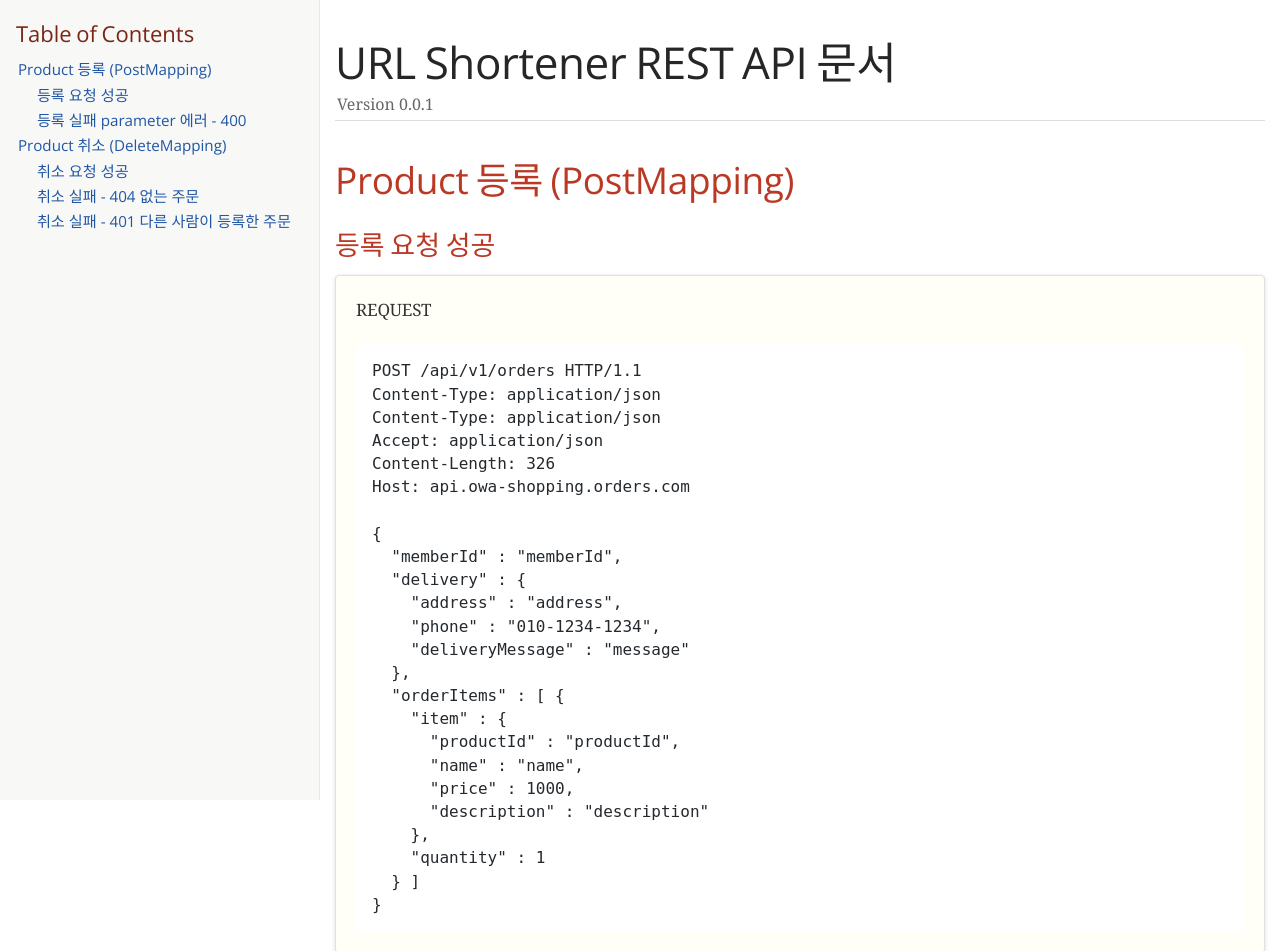
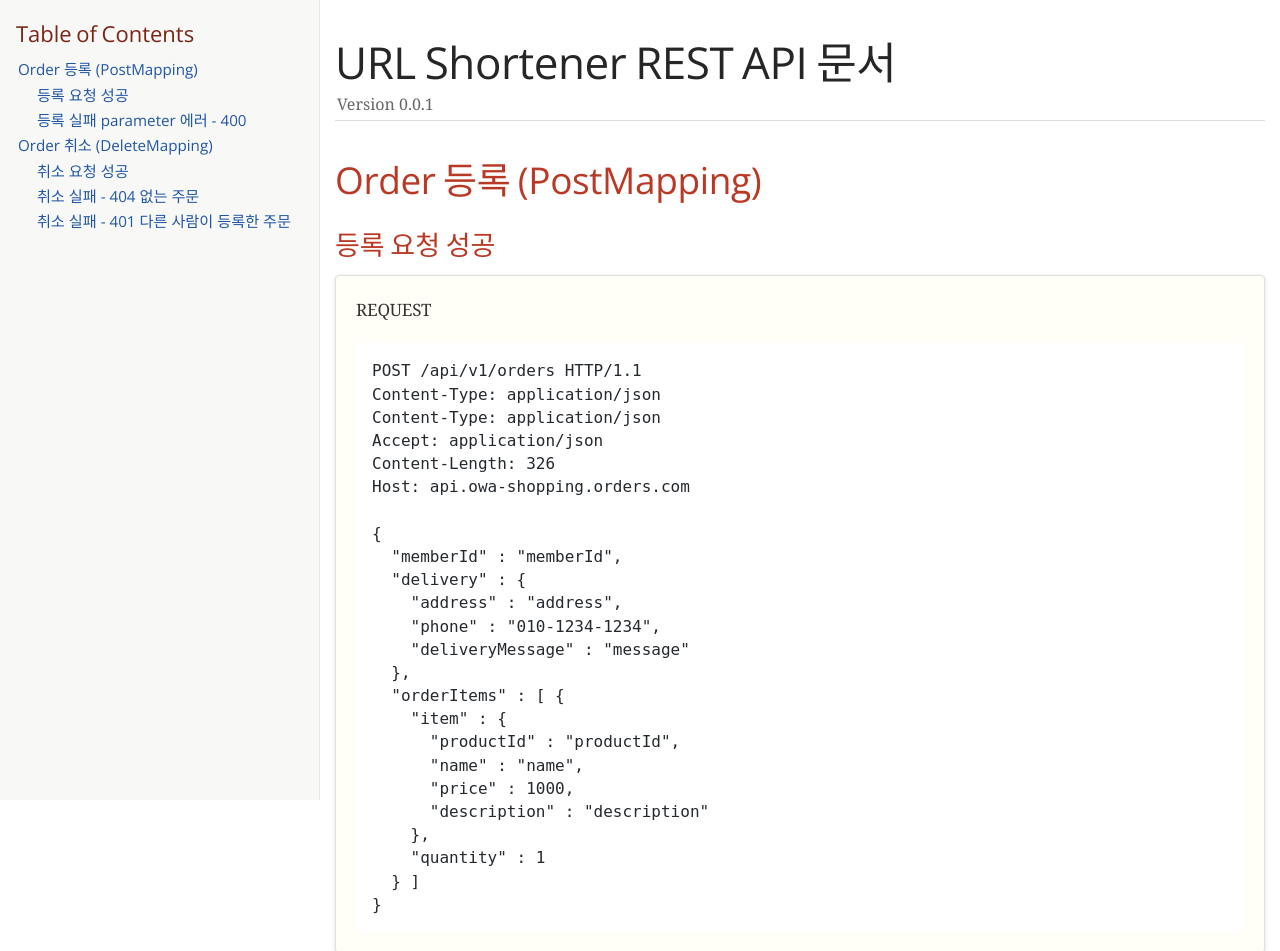
Before and after one commit to owa-shopping-mall/api_docs, a plain HTML site: page order-command-server/api-server/index.html in a window 1280 px wide. Shown: the top 951 px of the page. Drawn offline with nearby package versions, Linux system fonts and the light colour scheme; a web font is replaced by a local one.

Commit message:
docs: title 변경

```diff
--- a/order-command-server/api-server/index.html
+++ b/order-command-server/api-server/index.html
@@ -446,13 +446,13 @@ body.book #toc,body.book #preamble,body.book h1.sect0,body.book .sect1>h2{page-b
 <div id="toc" class="toc2">
 <div id="toctitle">Table of Contents</div>
 <ul class="sectlevel1">
-<li><a href="#_product_등록_postmapping">Product 등록 (PostMapping)</a>
+<li><a href="#_order_등록_postmapping">Order 등록 (PostMapping)</a>
 <ul class="sectlevel2">
 <li><a href="#_등록_요청_성공">등록 요청 성공</a></li>
 <li><a href="#_등록_실패_parameter_에러_400">등록 실패 parameter 에러 - 400</a></li>
 </ul>
 </li>
-<li><a href="#_product_취소_deletemapping">Product 취소 (DeleteMapping)</a>
+<li><a href="#_order_취소_deletemapping">Order 취소 (DeleteMapping)</a>
 <ul class="sectlevel2">
 <li><a href="#_취소_요청_성공">취소 요청 성공</a></li>
 <li><a href="#_취소_실패_404_없는_주문">취소 실패 - 404 없는 주문</a></li>
@@ -464,7 +464,7 @@ body.book #toc,body.book #preamble,body.book h1.sect0,body.book .sect1>h2{page-b
 </div>
 <div id="content">
 <div class="sect1">
-<h2 id="_product_등록_postmapping"><a class="link" href="#_product_등록_postmapping">Product 등록 (PostMapping)</a></h2>
+<h2 id="_order_등록_postmapping"><a class="link" href="#_order_등록_postmapping">Order 등록 (PostMapping)</a></h2>
 <div class="sectionbody">
 <div class="sect2">
 <h3 id="_등록_요청_성공"><a class="link" href="#_등록_요청_성공">등록 요청 성공</a></h3>
@@ -713,7 +713,7 @@ Content-Length: 160
 </div>
 </div>
 <div class="sect1">
-<h2 id="_product_취소_deletemapping"><a class="link" href="#_product_취소_deletemapping">Product 취소 (DeleteMapping)</a></h2>
+<h2 id="_order_취소_deletemapping"><a class="link" href="#_order_취소_deletemapping">Order 취소 (DeleteMapping)</a></h2>
 <div class="sectionbody">
 <div class="sect2">
 <h3 id="_취소_요청_성공"><a class="link" href="#_취소_요청_성공">취소 요청 성공</a></h3>
```
